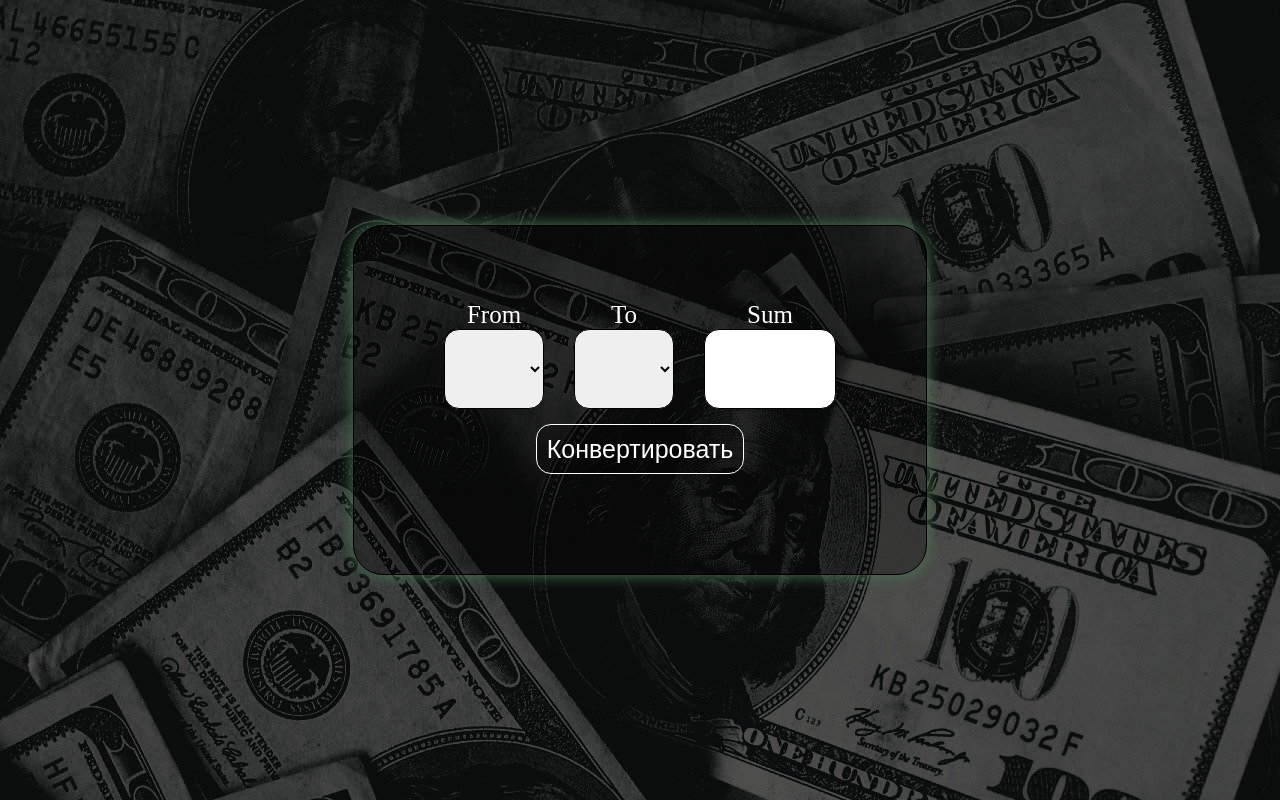
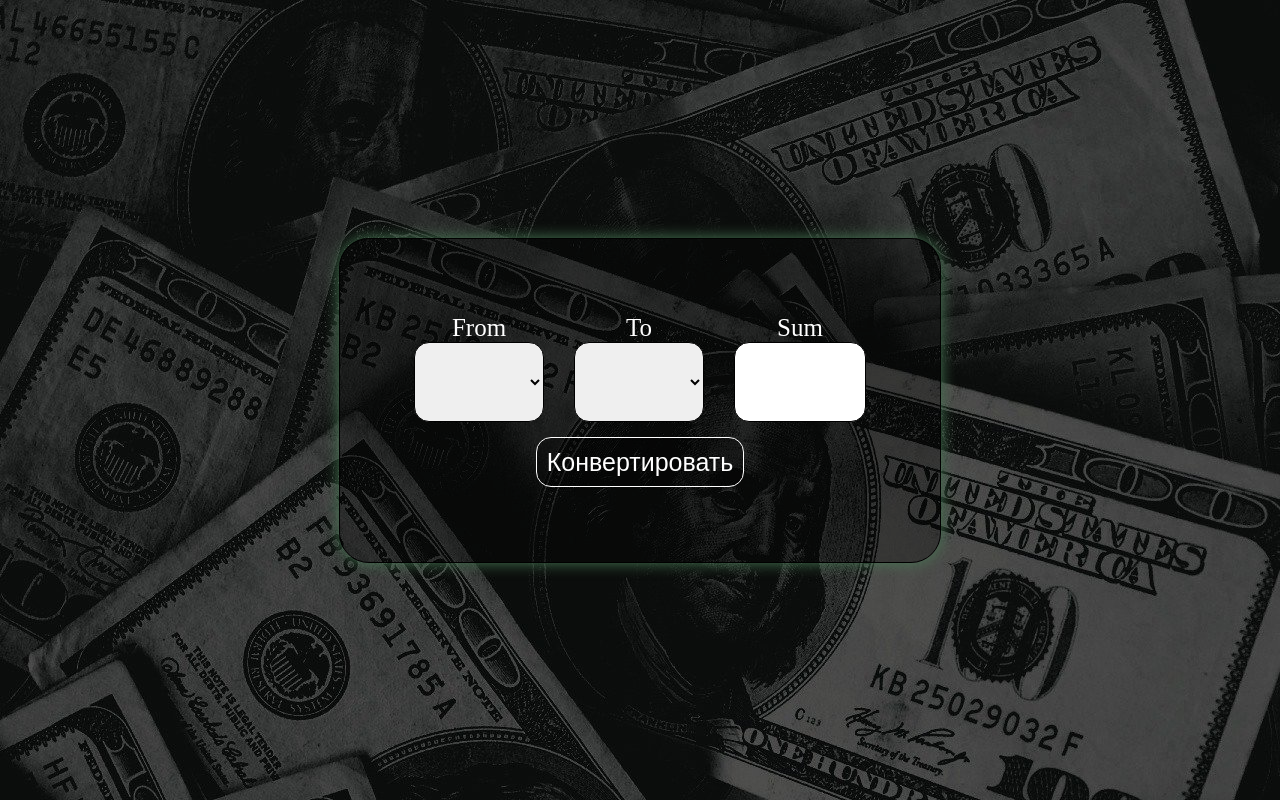
Before and after one commit to Dosto4k/Currency-Converter, a Django app: page /conv/ in a window 1280 px wide. Run offline with Django 5.2, Linux system fonts and the light colour scheme; lists and menus that the app fills with data are empty.

Commit message:
Fix style.css
Fix padding - .container,
     .form-converter, .reault_sum
Fix width tag select (100 -> 130)

```diff
--- a/converterapp/static/converterapp/style.css
+++ b/converterapp/static/converterapp/style.css
@@ -16,7 +16,6 @@ body {
 .container {
     border: 1px solid black;
     padding: 75px;
-    padding-bottom: 50px;
     display: flex;
     flex-direction: column;
     align-items: center;
@@ -34,7 +33,7 @@ body {
 }
 
 select {
-    width: 100px;
+    width: 130px;
     height: 80px;
     padding: 5px;
     border-radius: 15px;
@@ -56,7 +55,6 @@ input {
     display: flex;
     flex-direction: column;
     align-items: center;
-    padding-bottom: 50px;
 }
 
 
@@ -82,5 +80,6 @@ input {
 }
 
 .result_sum {
+    padding-top: 75px;
     color: white;
 }
```
